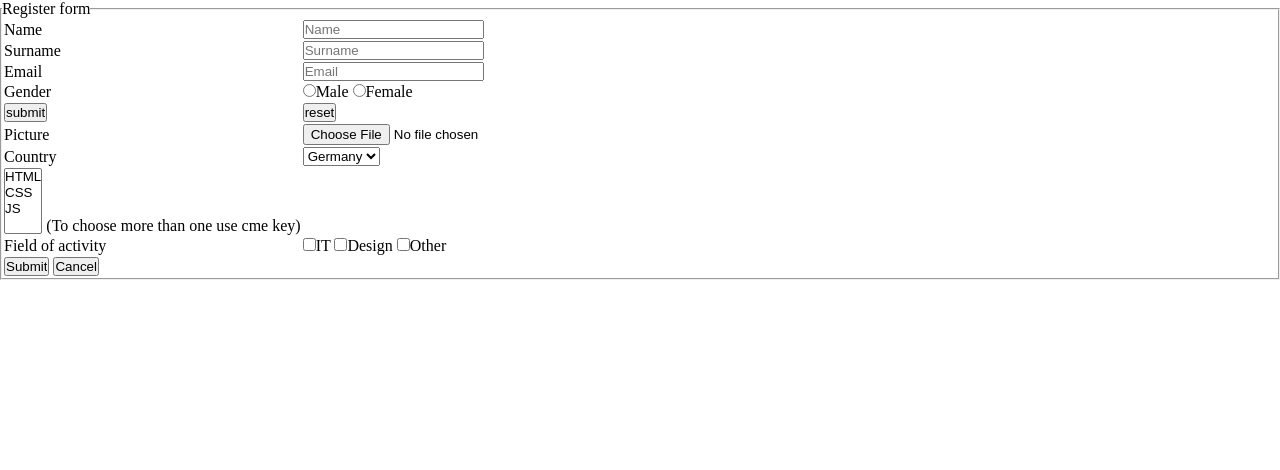
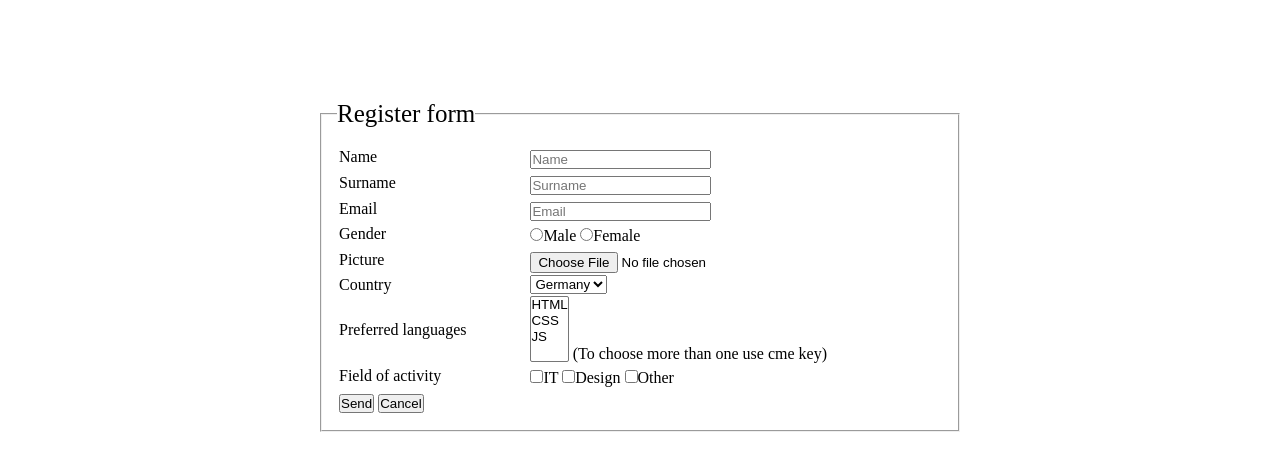
Before and after one commit to MagdaCale/lev2_3_Forms, a plain HTML site: page index.html in a window 1280 px wide. Drawn offline with Linux system fonts and the light colour scheme.

Commit message:
second upload

```diff
--- a/assets/css/style.css
+++ b/assets/css/style.css
@@ -3,3 +3,21 @@
     padding: 0;
     box-sizing: border-box;
 }
+
+main {
+    margin: 100px auto;
+    width: 50%;
+}
+table {
+    margin: 15px;
+    width: 100%;
+}
+legend {
+    font-size: 25px;
+    margin-left: 15px;
+}
+
+
+input {
+    margin-top: 5px;
+}
--- a/index.html
+++ b/index.html
@@ -32,10 +32,7 @@
                         <input type="radio" name="gender" id="female" value="female">Female
                     </td>
                 </tr>
-                <tr>
-                    <td><input type="submit" value="submit"></td>
-                    <td><input type="reset" value="reset"></td>
-                </tr>
+
                 <tr>
                     <td><label for="picture">Picture</label></td>
                     <td><input type="file" name="picture" id="picture"></td>
@@ -50,8 +47,8 @@
                         </select>
                     </td>
                 </tr>
-
                 <tr>
+                    <td><label for="prefer">Preferred languages</label></td>
                     <td>
                         <select multiple="multiple">
                             <option>HTML</option>
@@ -70,8 +67,8 @@
                     </td>
                 </tr>
                 <tr>
-                    <td>
-                        <input type="submit" value="Submit">
+                    <td colspan="2">
+                        <input type="submit" value="Send">
                         <input type="reset" value="Cancel">
                     </td>
                 </tr>
```
